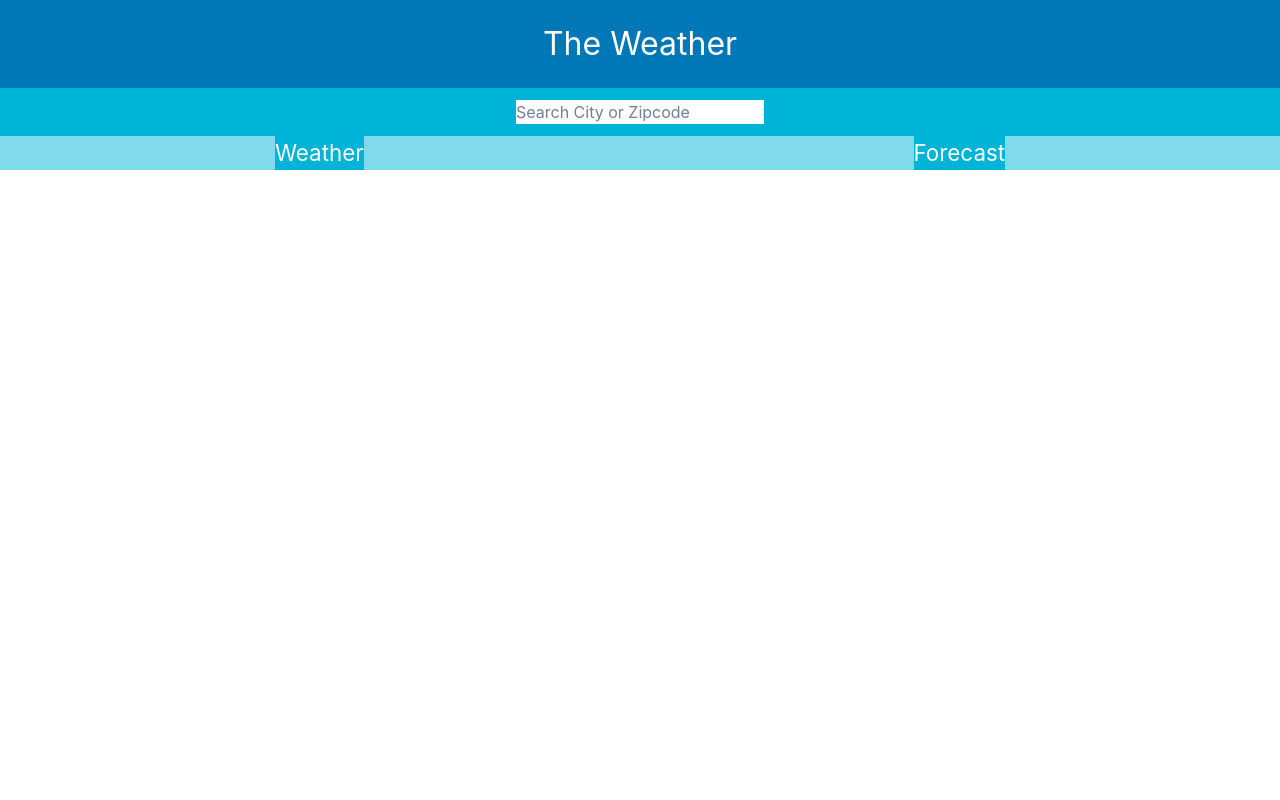
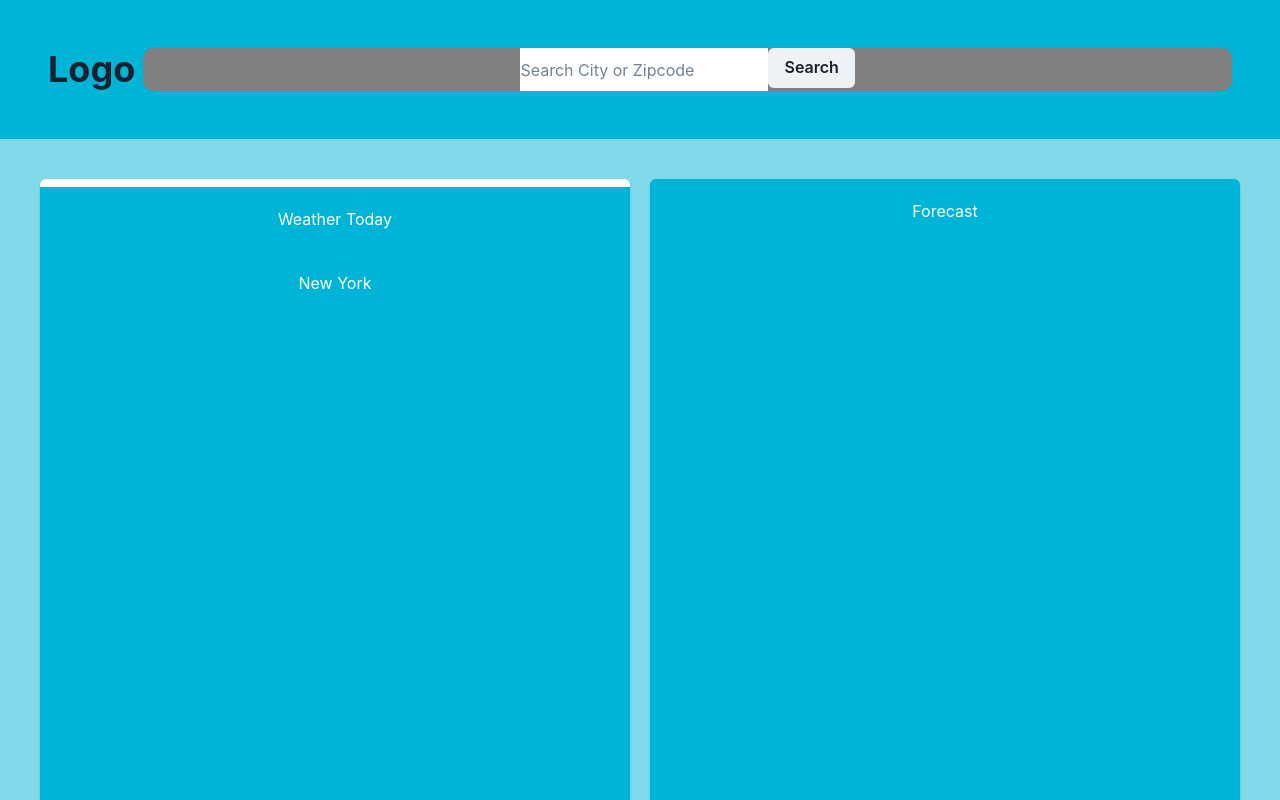
Before and after one commit to Jpkeys29/WeatherApp, a React (Vite) app: page / in a window 1280 px wide. Shown: the top 800 px of the page. Built offline with nearby package versions, Linux system fonts and the light colour scheme.

Commit message:
Card setup

```diff
--- a/src/App.jsx
+++ b/src/App.jsx
@@ -10,7 +10,6 @@ function App() {
 
   return (
     <>
-      <Header />
       <SearchBar />
       <MainContent>
         <WeatherCard />
--- a/src/components/APIs.jsx
+++ b/src/components/APIs.jsx
@@ -24,7 +24,7 @@ function WeatherDisplay() {
       }
     };
 
-    fetchWeatherData();
+    // fetchWeatherData();
   }, [location]); // Re-fetch data when location changes
 
   // if(!weatherData) {
@@ -33,6 +33,7 @@ function WeatherDisplay() {
 
   return (
     <div>
+      <h2>New York</h2>
       <h2>{weatherData.location?.name}</h2>
       {/* <h2>{weatherData && weatherData.location && weatherData.location.name}</h2> */}
       {/* <h3>{weatherData && weatherData.location ? weatherData.location.name : null}</h3> */}
--- a/src/components/Forecast.jsx
+++ b/src/components/Forecast.jsx
@@ -1,11 +1,9 @@
-import { Box, Text } from "@chakra-ui/react";
+import { Box, Card, CardHeader, Center, Container, Text } from "@chakra-ui/react";
 
 export default function () {
     return (
-        <Box bg='#00b4d8'>
-            <Text color='white' fontSize='1.4rem'>
-                <h3>Forecast</h3>
-            </Text>
-        </Box>
+        <Card bg='#00b4d8'textAlign='center' textColor='white'>
+            <CardHeader>Forecast</CardHeader>
+        </Card>
     )
 }
--- a/src/components/Header.jsx
+++ b/src/components/Header.jsx
@@ -1,13 +1,17 @@
-import { Box, Flex, Text } from "@chakra-ui/react";
+import { Box, Flex, Text, Heading, Container } from "@chakra-ui/react";
 
 export default function Header() {
     return (
-        <Box bg='#0077b6' p={5} >
+        <Box>
+            <Heading bg='#0077b6' color='white' p={5} textAlign='center'>The Weather</Heading>
+        </Box>
+    )
+}
+
+{/* <Box bg='#0077b6' p={5} >
             <Flex justify='center'>
                 <Text color='white' fontSize='2rem'>
                     <h1>The Weather</h1>
                 </Text>
             </Flex>
-        </Box>
-    )
-}
+        // </Box> */}
--- a/src/components/MainContent.jsx
+++ b/src/components/MainContent.jsx
@@ -1,11 +1,12 @@
-import { Box, Flex } from "@chakra-ui/react";
+import { Box, Flex, SimpleGrid } from "@chakra-ui/react";
+import { wrap } from "framer-motion";
 
 export default function MainContent({ children }) {
     return (
-        <Box bg='#80daea'>
-            <Flex justify="space-around">
-                {children}
-            </Flex>
-        </Box>
+        <SimpleGrid columns={2} spacing={5} p={10} bg='#80daea' height='950px'>
+            {children}
+        </SimpleGrid>
+            // <Flex justify="space-around" '  p={6} wrap={wrap} gap={4}>
+            // </Flex>
     )
 }
--- a/src/components/SearchBar.jsx
+++ b/src/components/SearchBar.jsx
@@ -1,15 +1,20 @@
-import { Box, Flex, Text } from "@chakra-ui/react";
+import { Box, Button, Center, Flex, Heading, Spacer, Text } from "@chakra-ui/react";
+import { wrap } from "framer-motion";
 
 export default function SearchBar() {
-
-
     return (
-        <Flex justify='center' alignItems='center' bg='#00b4d8' p={3}>
-            <Text bg='#e5d8d8'>
+        <Flex bg='#00b4d8' p={12} wrap={wrap} gap={2}>
+            <Heading>
+                <Flex justify='flex-start'>
+                    Logo
+                </Flex>
+            </Heading>
+            <Flex justify="center" flexGrow={1} borderRadius='10px' bg="gray" w='30%'>
                 <input
                     placeholder="Search City or Zipcode"
                 />
-            </Text>
+                <Button>Search</Button>
+            </Flex>
         </Flex>
     )
 }
--- a/src/components/WeatherCard.jsx
+++ b/src/components/WeatherCard.jsx
@@ -1,14 +1,20 @@
 // import Fetch from '../components/Fetch';
-import { Box, Text } from '@chakra-ui/react';
+import { Box, Text, Center, Container, Heading, Card, CardHeader, CardBody, CardFooter, Divider } from '@chakra-ui/react';
 import WeatherDisplay from './APIs';
 
 export default function WeatherCard() {
     return (
-        <Box bg='#00b4d8'>
-            <Text color='white' fontSize='1.4rem'>
-                <h3>Weather</h3>
-                <WeatherDisplay />
-            </Text>
-        </Box>
+        <Card bg='#00b4d8' textAlign='center' textColor='white' borderTop='8px' borderColor='white.300'>
+            <CardHeader>
+                <Text>Weather Today</Text>
+            </CardHeader>
+            <CardBody>
+                <Text><WeatherDisplay /> </Text>
+            </CardBody>
+            <Divider borderColor='gray.200'></Divider>
+            <CardFooter>
+                <Text>Advertisement</Text>
+            </CardFooter>
+        </Card>
     )
 }
```
